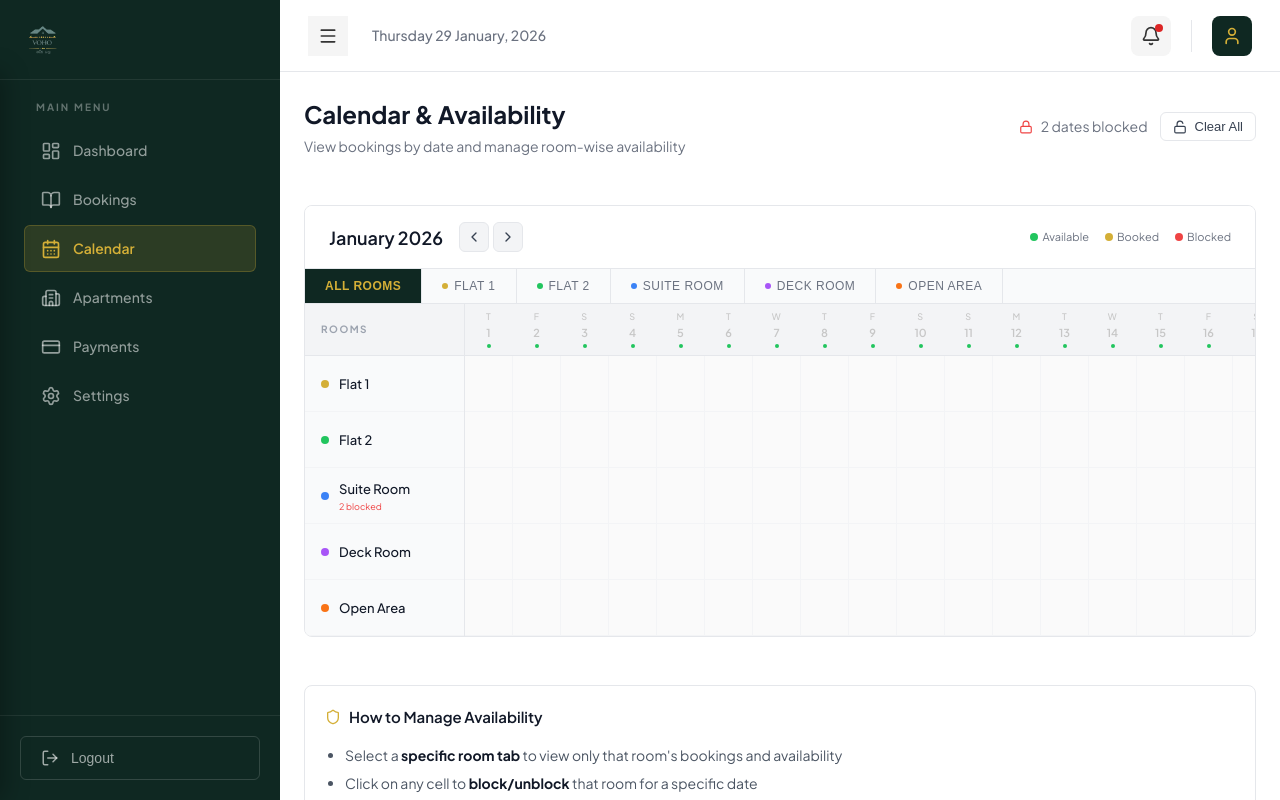
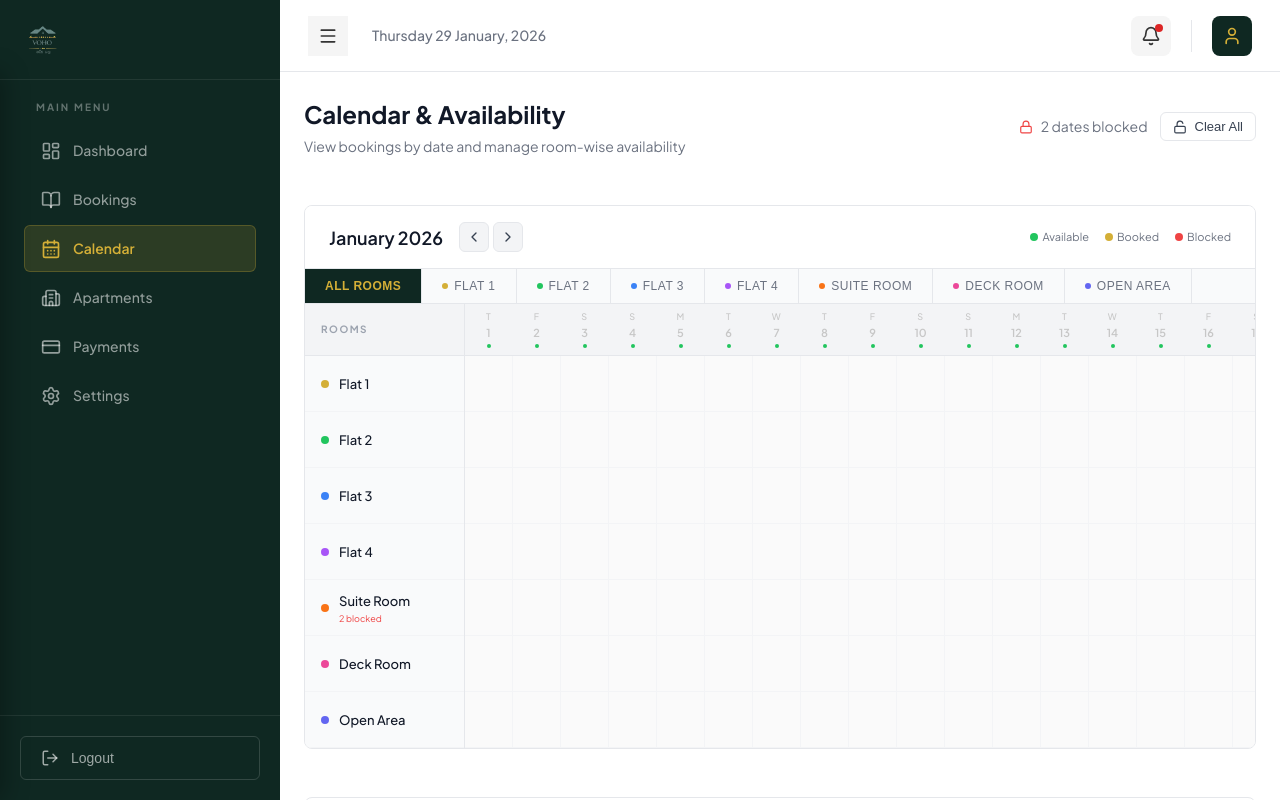
Before and after one commit to SuryaVignesh06/BHK-Admin, a React (Vite) app: page /#/calendar in a window 1280 px wide. Shown: the top 800 px of the page. Built offline with nearby package versions, Linux system fonts and the light colour scheme.

Commit message:
Add Flat 3/4, update prices, and implement multi-user block tracking

```diff
--- a/src/components/CalendarView.jsx
+++ b/src/components/CalendarView.jsx
@@ -4,9 +4,11 @@ import { ChevronLeft, ChevronRight, Lock, X, FileText, Phone, Calendar, User } f
 const apartments = [
     { id: 1, name: 'Flat 1', color: '#D4AF37' },
     { id: 2, name: 'Flat 2', color: '#22c55e' },
-    { id: 3, name: 'Suite Room', color: '#3b82f6' },
-    { id: 4, name: 'Deck Room', color: '#a855f7' },
-    { id: 5, name: 'Open Area', color: '#f97316' },
+    { id: 3, name: 'Flat 3', color: '#3b82f6' },
+    { id: 4, name: 'Flat 4', color: '#a855f7' },
+    { id: 5, name: 'Suite Room', color: '#f97316' },
+    { id: 6, name: 'Deck Room', color: '#ec4899' },
+    { id: 7, name: 'Open Area', color: '#6366f1' },
 ];
 
 const CELL_WIDTH = 48;
@@ -46,7 +48,7 @@ export default function CalendarView({ bookings = [], blockedDates = {}, onToggl
     };
 
     const isRoomBlocked = (roomName, dateStr) => {
-        return blockedDates[roomName] && blockedDates[roomName].includes(dateStr);
+        return blockedDates[roomName] && blockedDates[roomName][dateStr];
     };
 
     const handleDateClick = (day, roomName) => {
@@ -153,7 +155,8 @@ export default function CalendarView({ bookings = [], blockedDates = {}, onToggl
                 }}>
                     {Array.from({ length: daysInMonth }).map((_, i) => {
                         const dateStr = formatDateString(year, month, i + 1);
-                        const blocked = isRoomBlocked(apt.name, dateStr);
+                        const blockedData = isRoomBlocked(apt.name, dateStr);
+                        const blocked = !!blockedData;
                         const past = isPastDate(year, month, i + 1);
                         const isWeekend = new Date(year, month, i + 1).getDay() === 0 || new Date(year, month, i + 1).getDay() === 6;
                         const isToday = new Date().toDateString() === new Date(year, month, i + 1).toDateString();
@@ -175,7 +178,7 @@ export default function CalendarView({ bookings = [], blockedDates = {}, onToggl
                                     cursor: past ? 'not-allowed' : 'pointer',
                                     position: 'relative'
                                 }}
-                                title={blocked ? `${apt.name} - Unavailable. Click to make available` : (past ? 'Past date' : `${apt.name} - Available. Click to block`)}
+                                title={blocked ? `${apt.name} - Blocked by ${blockedData.blockedBy}. Click to unblock.` : (past ? 'Past date' : `${apt.name} - Available. Click to block`)}
                             >
                                 {blocked && (
                                     <Lock size={10} style={{ position: 'absolute', top: '3px', right: '3px', color: '#ef4444', opacity: 0.6 }} />
@@ -487,7 +490,7 @@ export default function CalendarView({ bookings = [], blockedDates = {}, onToggl
                             Rooms
                         </div>
                         {displayedRooms.map(apt => {
-                            const roomBlockedCount = blockedDates[apt.name] ? blockedDates[apt.name].length : 0;
+                            const roomBlockedCount = blockedDates[apt.name] ? Object.keys(blockedDates[apt.name]).length : 0;
                             return (
                                 <div key={apt.id} style={{
                                     height: '56px',
--- a/src/pages/AdminLogin.jsx
+++ b/src/pages/AdminLogin.jsx
@@ -26,9 +26,15 @@ export default function AdminLogin() {
         // Simulate login
         await new Promise(resolve => setTimeout(resolve, 800));
 
-        if (email === 'admin@voho.in' && password === 'admin123') {
+        const authorizedEmails = ['admin@voho.in', 'owner@voho.in', 'manager@voho.in'];
+
+        if (authorizedEmails.includes(email) && password === 'admin123') {
+            // Save current user to localStorage
+            localStorage.setItem('currentUser', JSON.stringify({ email }));
             navigate('/dashboard');
-        } else if (email && password) {
+        } else if (email && password && !authorizedEmails.includes(email)) {
+            // Support any other email for demo if password is provided, but mark as guest
+            localStorage.setItem('currentUser', JSON.stringify({ email }));
             navigate('/dashboard');
         } else {
             setError('Invalid credentials');
--- a/src/pages/Apartments.jsx
+++ b/src/pages/Apartments.jsx
@@ -4,15 +4,15 @@ import { Edit2, Save, X, ToggleLeft, ToggleRight, Check } from 'lucide-react';
 const initialApartments = [
     {
         id: 1,
-        name: 'Room 101',
+        name: 'Flat 1',
         price: 3500,
         amenities: ['City View', 'Balcony', 'Premium Finishings', 'King Bed', 'Smart TV', 'AC'],
         available: true,
-        color: '#3b82f6'
+        color: '#D4AF37'
     },
     {
         id: 2,
-        name: 'Room 102',
+        name: 'Flat 2',
         price: 3200,
         amenities: ['Smart Lighting', 'Open Kitchen', 'Parking', 'Queen Bed', 'WiFi', 'AC'],
         available: true,
@@ -20,19 +20,43 @@ const initialApartments = [
     },
     {
         id: 3,
-        name: 'Room 103',
-        price: 3000,
-        amenities: ['Large Living Area', 'Smart TV', 'Laundry', 'Two Beds', 'Kitchen', 'AC'],
+        name: 'Flat 3',
+        price: 8000,
+        amenities: ['Modern Interior', 'Garden View', 'Quiet Area', 'King Bed', 'Smart TV', 'AC'],
+        available: true,
+        color: '#3b82f6'
+    },
+    {
+        id: 4,
+        name: 'Flat 4',
+        price: 8000,
+        amenities: ['Premium Suite', 'City View', 'Luxury Bath', 'King Bed', 'Smart TV', 'AC'],
         available: true,
         color: '#a855f7'
     },
     {
-        id: 4,
-        name: 'Room 104',
-        price: 4000,
+        id: 5,
+        name: 'Suite Room',
+        price: 8000,
         amenities: ['Dedicated Workspace', 'Meeting Area', 'Premium WiFi', 'Mini Bar', 'City View', 'AC'],
         available: true,
         color: '#f97316'
+    },
+    {
+        id: 6,
+        name: 'Deck Room',
+        price: 3000,
+        amenities: ['Outdoor Deck', 'Sunset View', 'Queen Bed', 'WiFi', 'AC'],
+        available: true,
+        color: '#ec4899'
+    },
+    {
+        id: 7,
+        name: 'Open Area',
+        price: 10000,
+        amenities: ['Large Space', 'Event Friendly', 'WiFi', 'Projector Ready'],
+        available: true,
+        color: '#6366f1'
     },
 ];
 
--- a/src/pages/Calendar.jsx
+++ b/src/pages/Calendar.jsx
@@ -14,24 +14,41 @@ const sampleBookings = [
 ];
 
 export default function Calendar() {
-    // Per-room blocked dates: { roomName: [dateStrings] }
+    // Per-room blocked dates: { roomName: { [dateStr]: { blockedBy: email } } }
     const [blockedDates, setBlockedDates] = useState({
-        'Suite Room': ['2026-02-15', '2026-02-16'],
+        'Suite Room': { '2026-02-15': { blockedBy: 'admin@voho.in' }, '2026-02-16': { blockedBy: 'admin@voho.in' } },
     });
+
+    const getUserEmail = () => {
+        try {
+            const user = JSON.parse(localStorage.getItem('currentUser'));
+            return user?.email || 'admin@voho.in';
+        } catch (e) {
+            return 'admin@voho.in';
+        }
+    };
 
     const handleToggleAvailability = (roomName, dateStr) => {
         setBlockedDates(prev => {
-            const roomDates = prev[roomName] || [];
-            if (roomDates.includes(dateStr)) {
-                const updated = roomDates.filter(d => d !== dateStr);
+            const roomData = prev[roomName] || {};
+            if (roomData[dateStr]) {
+                const updated = { ...roomData };
+                delete updated[dateStr];
                 return { ...prev, [roomName]: updated };
             } else {
-                return { ...prev, [roomName]: [...roomDates, dateStr] };
+                const email = getUserEmail();
+                return {
+                    ...prev,
+                    [roomName]: {
+                        ...roomData,
+                        [dateStr]: { blockedBy: email }
+                    }
+                };
             }
         });
     };
 
-    const totalBlocked = Object.values(blockedDates).reduce((acc, dates) => acc + dates.length, 0);
+    const totalBlocked = Object.values(blockedDates).reduce((acc, datesObj) => acc + Object.keys(datesObj).length, 0);
 
     const clearAllBlocked = () => setBlockedDates({});
 
```
